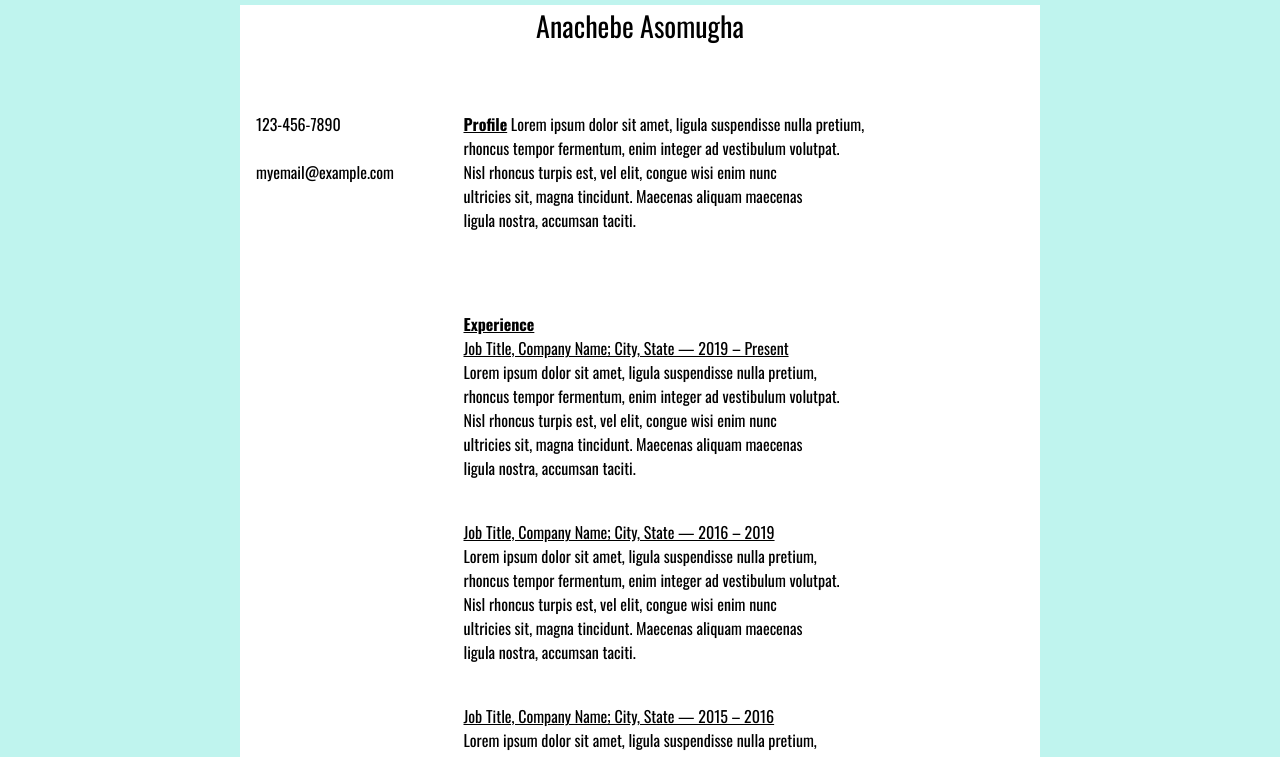
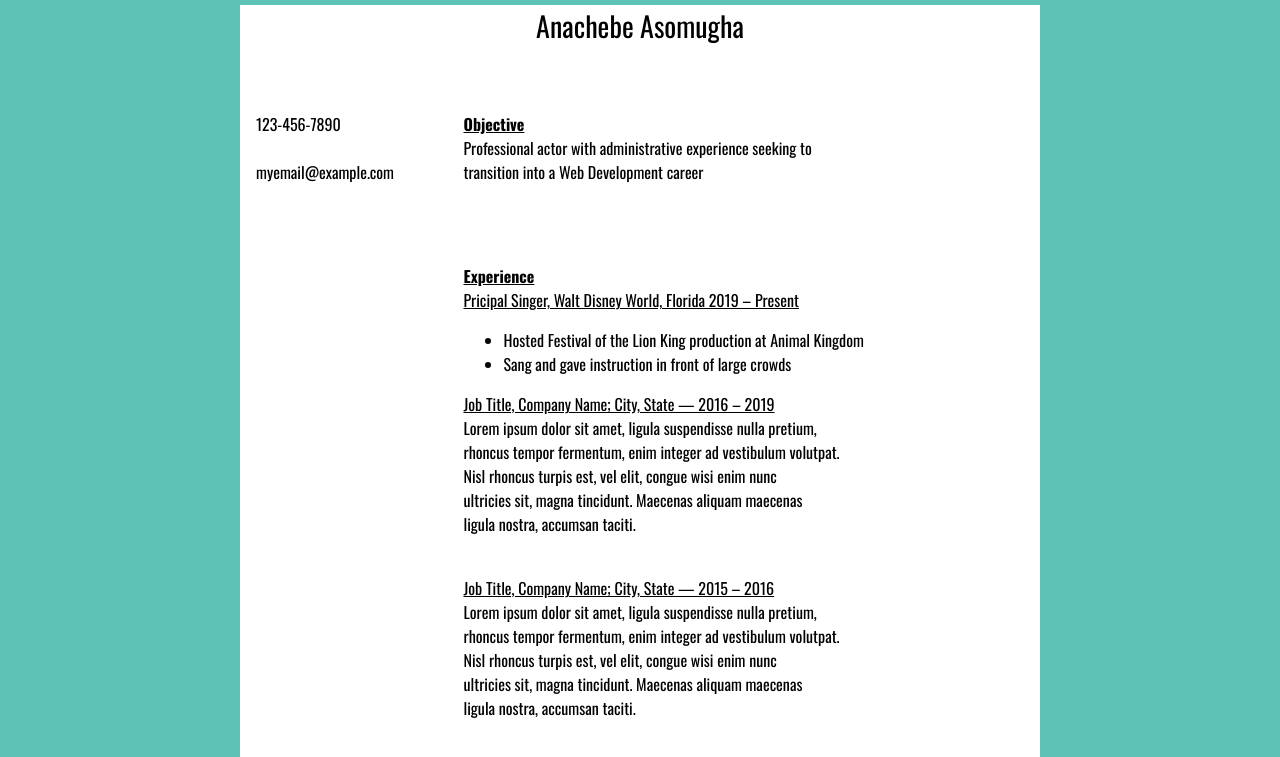
Before and after one commit to Atasomugha/personal-portfolio, a website: page resume.html in a window 1280 px wide. Shown: the part 191-948 px from the top of the page. Drawn offline with nearby package versions, Linux system fonts and the light colour scheme.

Commit message:
week 6 update

```diff
--- a/resume.html
+++ b/resume.html
@@ -45,23 +45,19 @@
                 <div class="card">
                     <div class="card-content">
                         <p>
-                            <b><u>Profile</u></b>
-                            Lorem ipsum dolor sit amet, ligula suspendisse nulla pretium, <br>
-                            rhoncus tempor fermentum, enim integer ad vestibulum volutpat.<br>
-                             Nisl rhoncus turpis est, vel elit, congue wisi enim nunc <br>
-                             ultricies sit, magna tincidunt. Maecenas aliquam maecenas <br>
-                             ligula nostra, accumsan taciti.
+                            <b><u>Objective</u></b> <br>
+                            Professional actor with administrative experience seeking to <br>
+                            transition into a Web Development career
                         </p><br><br>
 
                         <p>
                             <b><u>Experience</u></b>
                             <br>
-                            <u>Job Title, Company Name; City, State — 2019 – Present</u> <br>
-                            Lorem ipsum dolor sit amet, ligula suspendisse nulla pretium, <br>
-                            rhoncus tempor fermentum, enim integer ad vestibulum volutpat.<br>
-                            Nisl rhoncus turpis est, vel elit, congue wisi enim nunc <br>
-                            ultricies sit, magna tincidunt. Maecenas aliquam maecenas <br>
-                            ligula nostra, accumsan taciti.<br><br>
+                            <u>Pricipal Singer, Walt Disney World, Florida   2019 – Present</u> <br>
+                            <ul>
+                                <li>Hosted Festival of the Lion King production at Animal Kingdom</li>
+                                <li>Sang and gave instruction in front of large crowds</li>
+                            </ul>
                         </p>
 
                         <p>
--- a/site.css
+++ b/site.css
@@ -1,6 +1,6 @@
 body {
     font-family: 'Oswald', Verdana, Arial, sans-serif;
-    background-color: #BFF4EE;
+    background-color: #5EC2B7;
 
 }
 
@@ -16,7 +16,7 @@ body {
     text-align: center;
     font-weight: 500;
     font-size: 18px;
-    background-color: #5EC2B7;
+    background-color: #37736C;
     color: black;
     padding: 10px;
     margin-top: 20px;
```
Also changed, not shown: index.html (+1 -1 lines).
